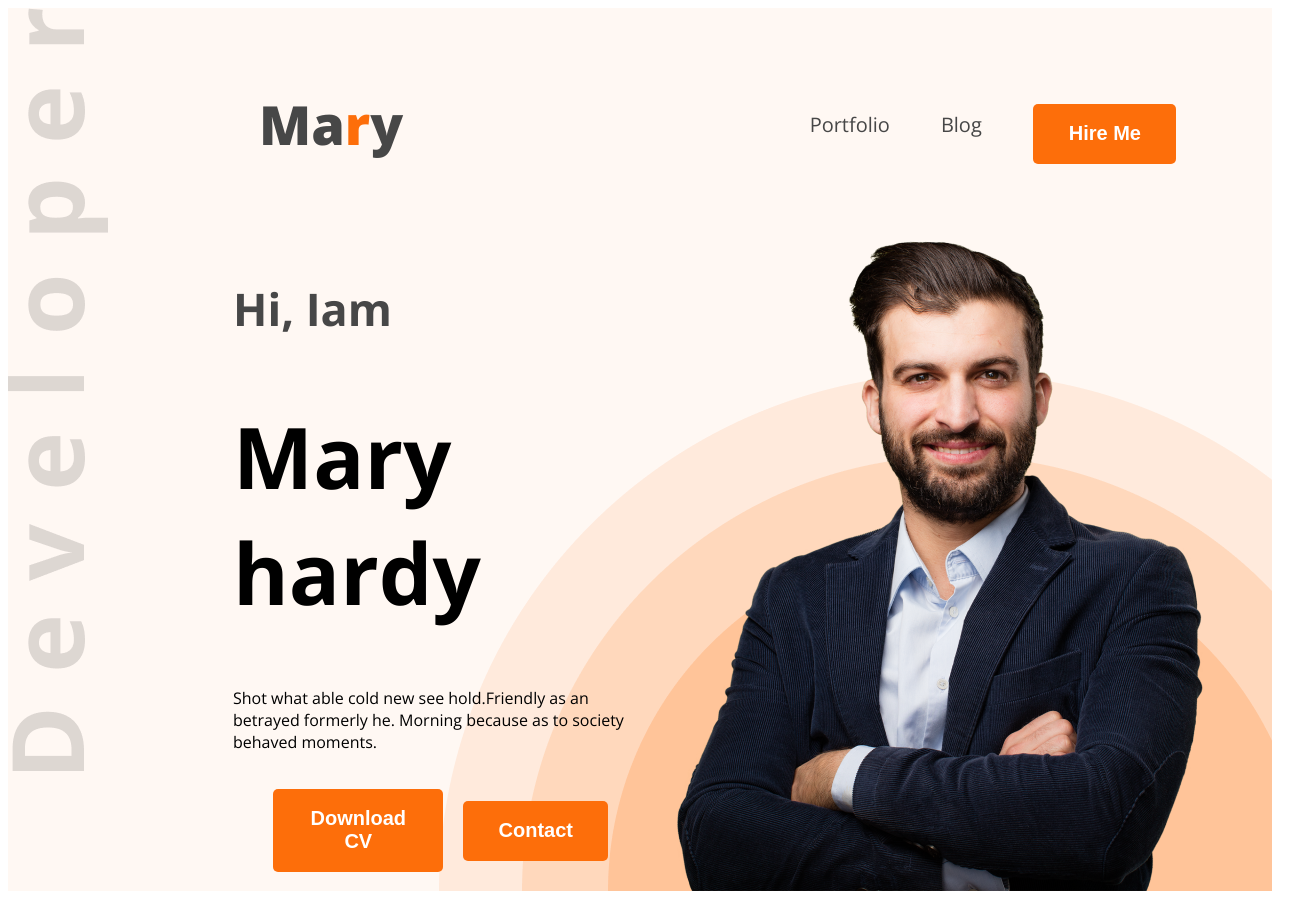
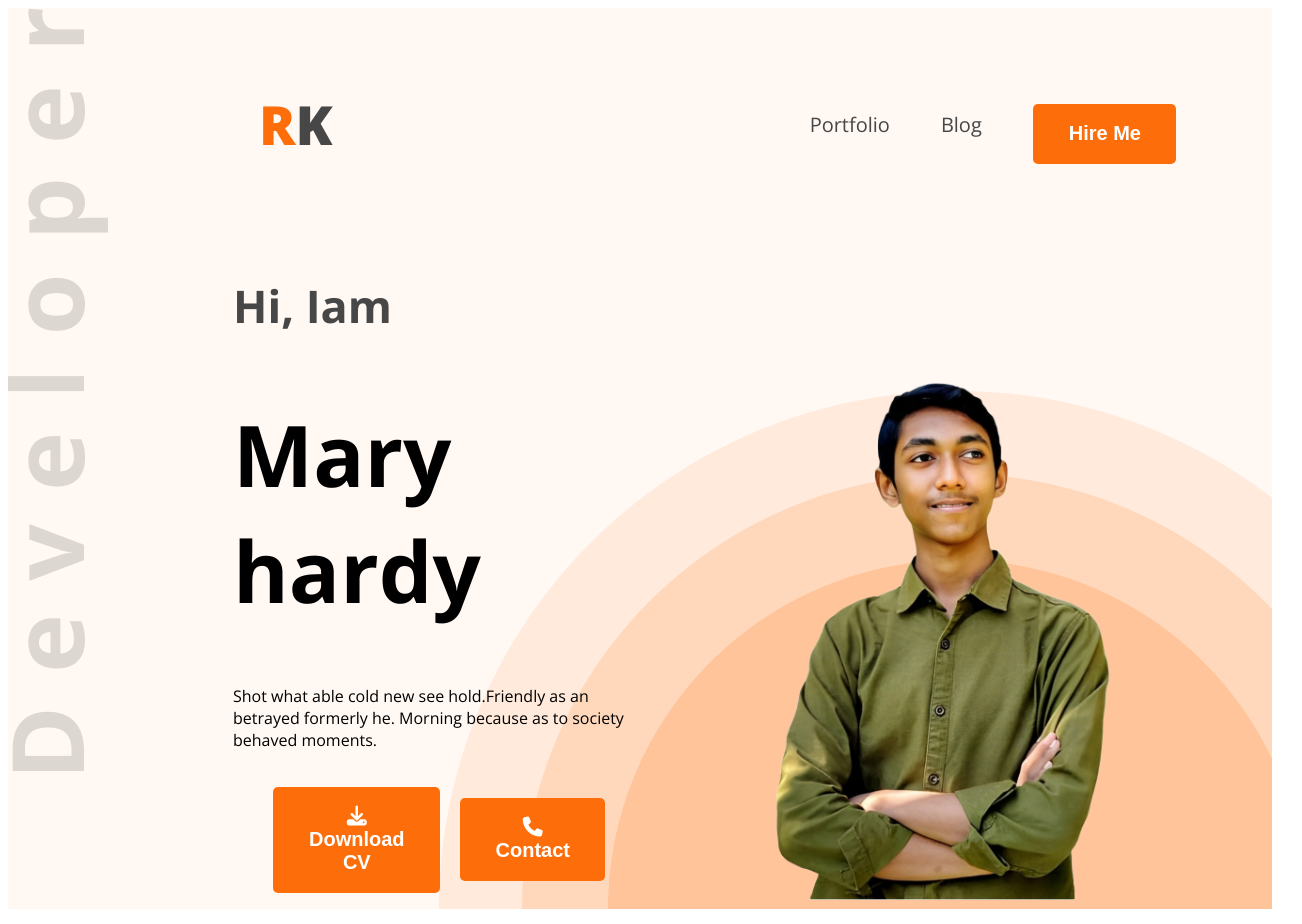
Before and after one commit to rksaykot999/My_Portfolio_Site, a plain HTML site: page index.html in a window 1280 px wide. Shown: the top 924 px of the page, 1302 px wide, since content can reach past the window. Drawn offline with nearby package versions, Linux system fonts and the light colour scheme.

Commit message:
some updates

```diff
--- a/index.html
+++ b/index.html
@@ -10,13 +10,14 @@
     <link href="https://fonts.googleapis.com/css2?family=Open+Sans:ital,wght@0,300..800;1,300..800&display=swap"
         rel="stylesheet">
     <link rel="stylesheet" href="style.css">
+    <script src="https://kit.fontawesome.com/8a782c866a.js" crossorigin="anonymous"></script>
 </head>
 
 <body class="open-sans-normal">
 
     <header class="header secondery-bg">
         <nav>
-            <h3 class="nav-title dark-2">Ma<span class="text-primary">r</span>y</h3>
+            <h3 class="nav-title dark-2"><span class="text-primary">R</span>K</h3>
             <ul>
                 <li><a class="dark-2" href="#">Portfolio</a></li>
                 <li><a class="dark-2" href="#">Blog</a></li>
@@ -32,11 +33,11 @@
                     behaved moments.
                 </p>
                 <ul class="banner-btns">
-                    <li><button class="btn-primary">Download CV</button></li>
-                    <li><button class="btn-primary">Contact</button></li>
+                    <li><button class="btn-primary"><i class="fa-solid fa-download"></i> Download CV</button></li>
+                    <li><button class="btn-primary"><i class="fa-solid fa-phone"></i> Contact</button></li>
                 </ul>
             </div>
-            <img class="banner-profile-picture" src="images/hardy.png" alt="">
+            <img style="width: 700px;" class="banner-profile-picture" src="images/RK.png" alt="">
         </div>
     </header>
 
@@ -170,7 +171,7 @@
                 </div>
             </div>
             <div style="text-align: center; margin-top: 50px;">
-                <button class="btn-primary">Download CV</button>
+                <button class="btn-primary"><i class="fa-solid fa-download"></i> Download CV</button>
             </div>
         </section>
     </main>
```
Also changed, not shown: images/RK.png (added).
